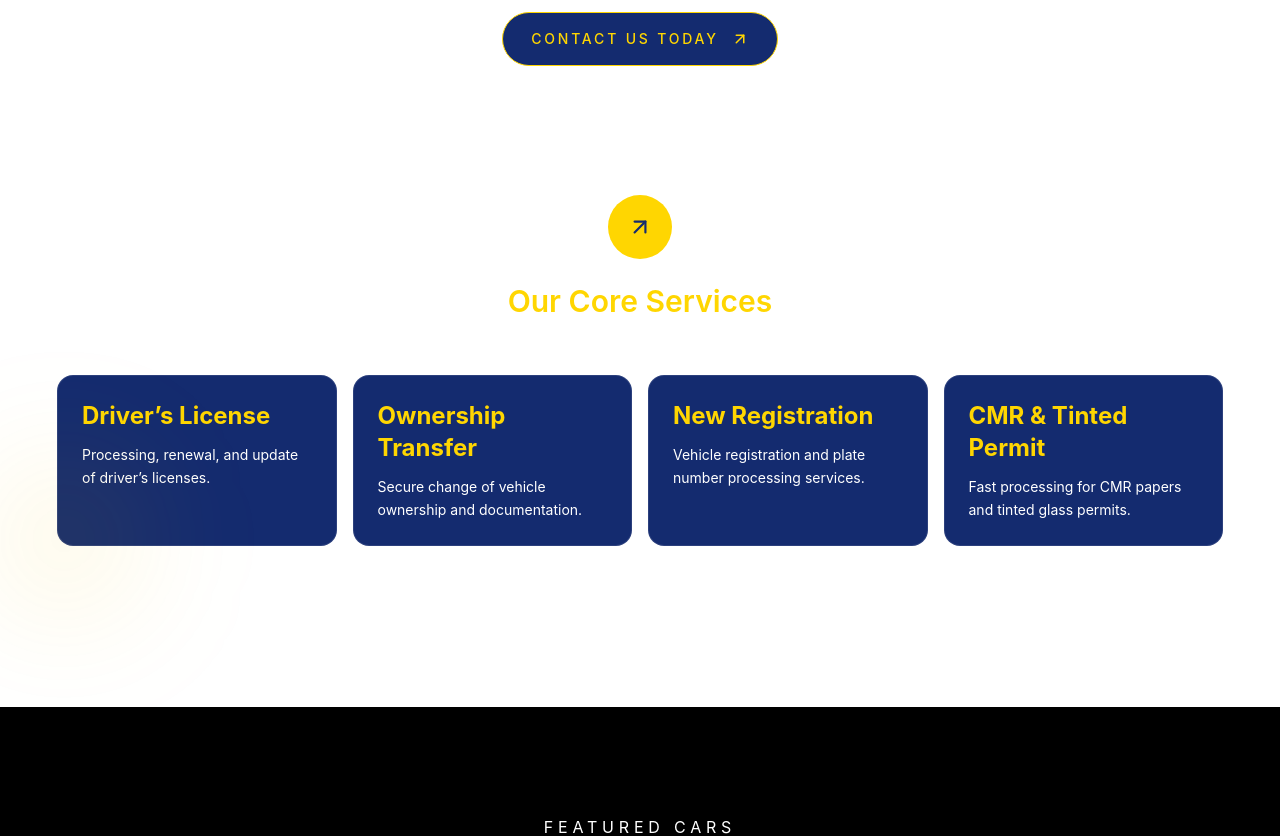
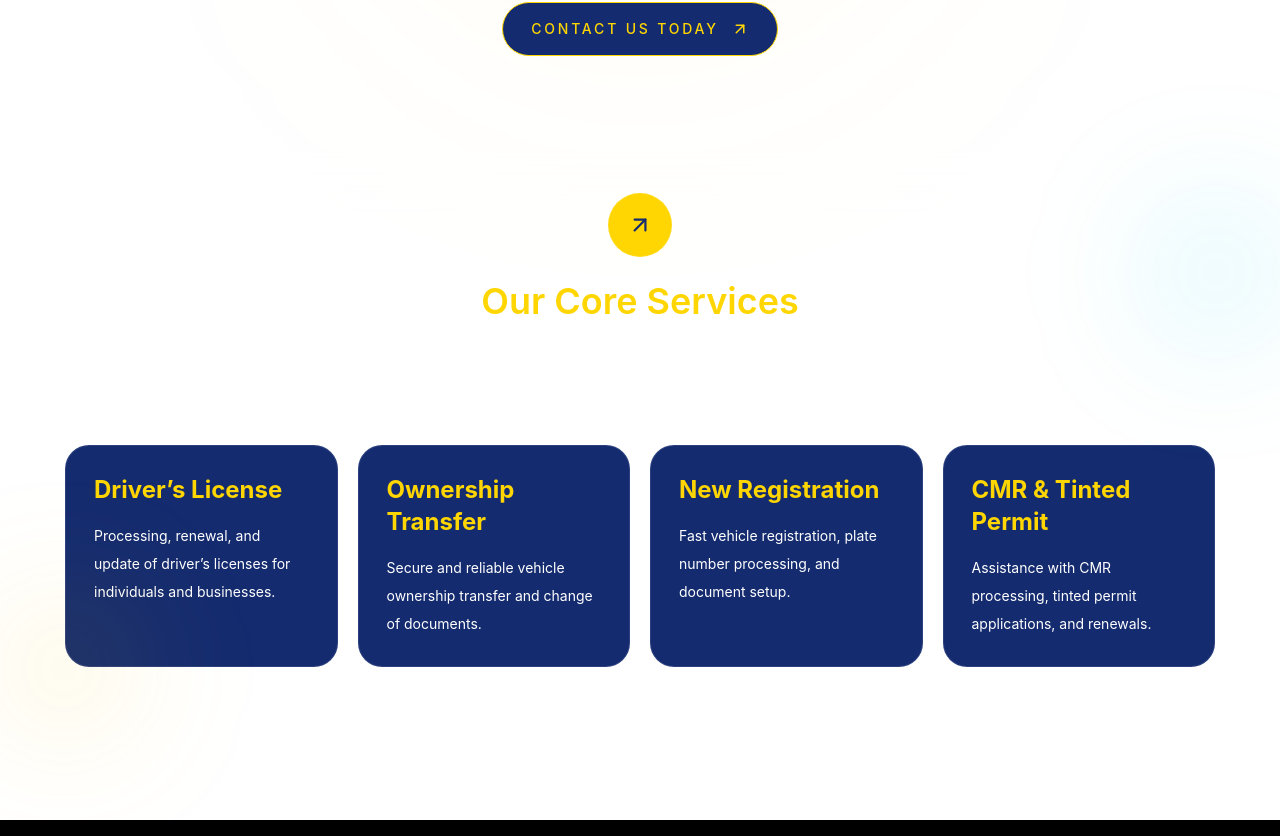
Before and after one commit to FavourDeCreative/CDORF, a Next.js app: page / in a window 1280 px wide. Shown: the part 1271-2107 px from the top of the page. Built offline with nearby package versions, Linux system fonts and the light colour scheme.

Commit message:
Update About.jsx

```diff
--- a/components/shared/About.jsx
+++ b/components/shared/About.jsx
@@ -28,18 +28,18 @@ export default function About() {
   return (
     <section
       ref={sectionRef}
-      className="about relative overflow-hidden px-6 py-32 text-white"
+      className="about relative overflow-hidden px-6 py-28 text-white"
       id="about"
     >
       {/* BACKGROUND GLOW */}
-      <div className="absolute top-0 left-1/2 h-[500px] w-[500px] -translate-x-1/2 rounded-full blur-[140px]" />
+      <div className="absolute left-1/2 top-0 h-[500px] w-[500px] -translate-x-1/2 rounded-full bg-yellow-400/5 blur-[140px]" />
 
       <div className="relative mx-auto max-w-7xl">
         {/* TOP CONTENT */}
         <div className="abtc mx-auto mb-24 max-w-4xl text-center">
           {/* BADGE */}
           <div className="fade-up mb-8 flex justify-center">
-            <div className="abt bg-white/5 px-5 py-3 uppercase tracking-[0.3em]">
+            <div className="abt rounded-full border border-white/10 bg-white/5 px-5 py-3 uppercase tracking-[0.3em] backdrop-blur-xl">
               About CDORF<span>.ng</span>
             </div>
           </div>
@@ -47,13 +47,13 @@ export default function About() {
           {/* HEADING */}
           <h2 className="fade-up text-4xl font-semibold leading-tight md:text-6xl">
             Fast & Reliable
-            <span className="desc mt-2 block">
+            <span className="desc mt-3 block">
               Vehicle Documentation Services
             </span>
           </h2>
 
           {/* TEXT */}
-          <p className="fade-up mx-auto mt-8 max-w-3xl text-base leading-relaxed md:text-lg">
+          <p className="fade-up mx-auto mt-8 max-w-3xl text-base leading-relaxed text-white/70 md:text-lg">
             We help individuals and businesses process important vehicle
             documents quickly, securely, and without stress. From driver’s
             license processing to vehicle registration and ownership transfer,
@@ -64,9 +64,10 @@ export default function About() {
           <div className="fade-up mt-10 flex justify-center">
             <Link
               href="#contact"
-              className="ctl group inline-flex items-center gap-3 px-7 py-4 text-sm font-medium uppercase tracking-[0.2em] transition hover:scale-[1.05]"
+              className="ctl group inline-flex items-center gap-3 rounded-full border border-white/10 bg-white/5 px-7 py-4 text-sm font-medium uppercase tracking-[0.2em] backdrop-blur-xl transition duration-300 hover:scale-[1.05]"
             >
               Contact Us Today
+
               <ArrowUpRight
                 size={18}
                 className="transition-transform duration-300 group-hover:-translate-y-1 group-hover:translate-x-1"
@@ -75,64 +76,73 @@ export default function About() {
           </div>
         </div>
 
-        {/* BOTTOM CARDS */}
+        {/* SERVICE SECTION */}
         <div className="relative">
-          {/* MAIN CARD */}
-          <div className="fade-up relative overflow-hidden rounded-[32px] border border-white/10 bg-white/5 p-8 backdrop-blur-xl">
+          {/* MAIN WRAPPER */}
+          <div className="fade-up relative overflow-hidden rounded-[32px] border border-white/10 bg-white/5 p-6 backdrop-blur-xl md:p-10">
             {/* TOP */}
             <div className="mb-14 flex flex-col items-center justify-center text-center">
-              <div className="arr mb-6 flex h-16 w-16 items-center justify-center rounded-full">
+              <div className="arr mb-6 flex h-16 w-16 items-center justify-center rounded-full border border-white/10 bg-white/5">
                 <ArrowUpRight size={26} />
               </div>
 
-              <h3 className="title text-3xl font-semibold">
+              <h3 className="title text-3xl font-semibold md:text-4xl">
                 Our Core Services
               </h3>
+
+              <p className="mt-4 max-w-2xl text-sm leading-relaxed text-white/60 md:text-base">
+                Professional vehicle documentation services designed to make
+                your registration and permit processes simple and stress-free.
+              </p>
             </div>
 
             {/* GRID */}
-            <div className="grid grid-cols-2 gap-4 lg:grid-cols-4">
+            <div className="grid grid-cols-1 gap-5 md:grid-cols-2 xl:grid-cols-4">
               {/* CARD */}
-              <div className="card rounded-2xl border border-white/10 p-6 transition duration-300 hover:scale-[1.05]">
-                <h4 className="count mb-3 text-2xl font-bold">
+              <div className="card rounded-3xl border border-white/10 bg-white/[0.03] p-7 transition duration-300 hover:scale-[1.05]">
+                <h4 className="count mb-4 text-2xl font-bold">
                   Driver’s License
                 </h4>
 
-                <p className="txt text-sm leading-relaxed">
-                  Processing, renewal, and update of driver’s licenses.
+                <p className="txt text-sm leading-7 text-white/70">
+                  Processing, renewal, and update of driver’s licenses for
+                  individuals and businesses.
                 </p>
               </div>
 
               {/* CARD */}
-              <div className="card rounded-2xl border border-white/10 p-6 transition duration-300 hover:scale-[1.05]">
-                <h4 className="count mb-3 text-2xl font-bold">
+              <div className="card rounded-3xl border border-white/10 bg-white/[0.03] p-7 transition duration-300 hover:scale-[1.05]">
+                <h4 className="count mb-4 text-2xl font-bold">
                   Ownership Transfer
                 </h4>
 
-                <p className="txt text-sm leading-relaxed">
-                  Secure change of vehicle ownership and documentation.
+                <p className="txt text-sm leading-7 text-white/70">
+                  Secure and reliable vehicle ownership transfer and change of
+                  documents.
                 </p>
               </div>
 
               {/* CARD */}
-              <div className="card rounded-2xl border border-white/10 p-6 transition duration-300 hover:scale-[1.05]">
-                <h4 className="count mb-3 text-2xl font-bold">
+              <div className="card rounded-3xl border border-white/10 bg-white/[0.03] p-7 transition duration-300 hover:scale-[1.05]">
+                <h4 className="count mb-4 text-2xl font-bold">
                   New Registration
                 </h4>
 
-                <p className="txt text-sm leading-relaxed">
-                  Vehicle registration and plate number processing services.
+                <p className="txt text-sm leading-7 text-white/70">
+                  Fast vehicle registration, plate number processing, and
+                  document setup.
                 </p>
               </div>
 
               {/* CARD */}
-              <div className="card rounded-2xl border border-white/10 p-6 transition duration-300 hover:scale-[1.05]">
-                <h4 className="count mb-3 text-2xl font-bold">
+              <div className="card rounded-3xl border border-white/10 bg-white/[0.03] p-7 transition duration-300 hover:scale-[1.05]">
+                <h4 className="count mb-4 text-2xl font-bold">
                   CMR & Tinted Permit
                 </h4>
 
-                <p className="txt text-sm leading-relaxed">
-                  Fast processing for CMR papers and tinted glass permits.
+                <p className="txt text-sm leading-7 text-white/70">
+                  Assistance with CMR processing, tinted permit applications,
+                  and renewals.
                 </p>
               </div>
             </div>
@@ -140,6 +150,7 @@ export default function About() {
 
           {/* FLOATING DECOR */}
           <div className="absolute -bottom-10 -left-10 h-40 w-40 rounded-full bg-yellow-400/10 blur-3xl" />
+          <div className="absolute -right-10 top-10 h-40 w-40 rounded-full bg-cyan-400/10 blur-3xl" />
         </div>
       </div>
     </section>
```
